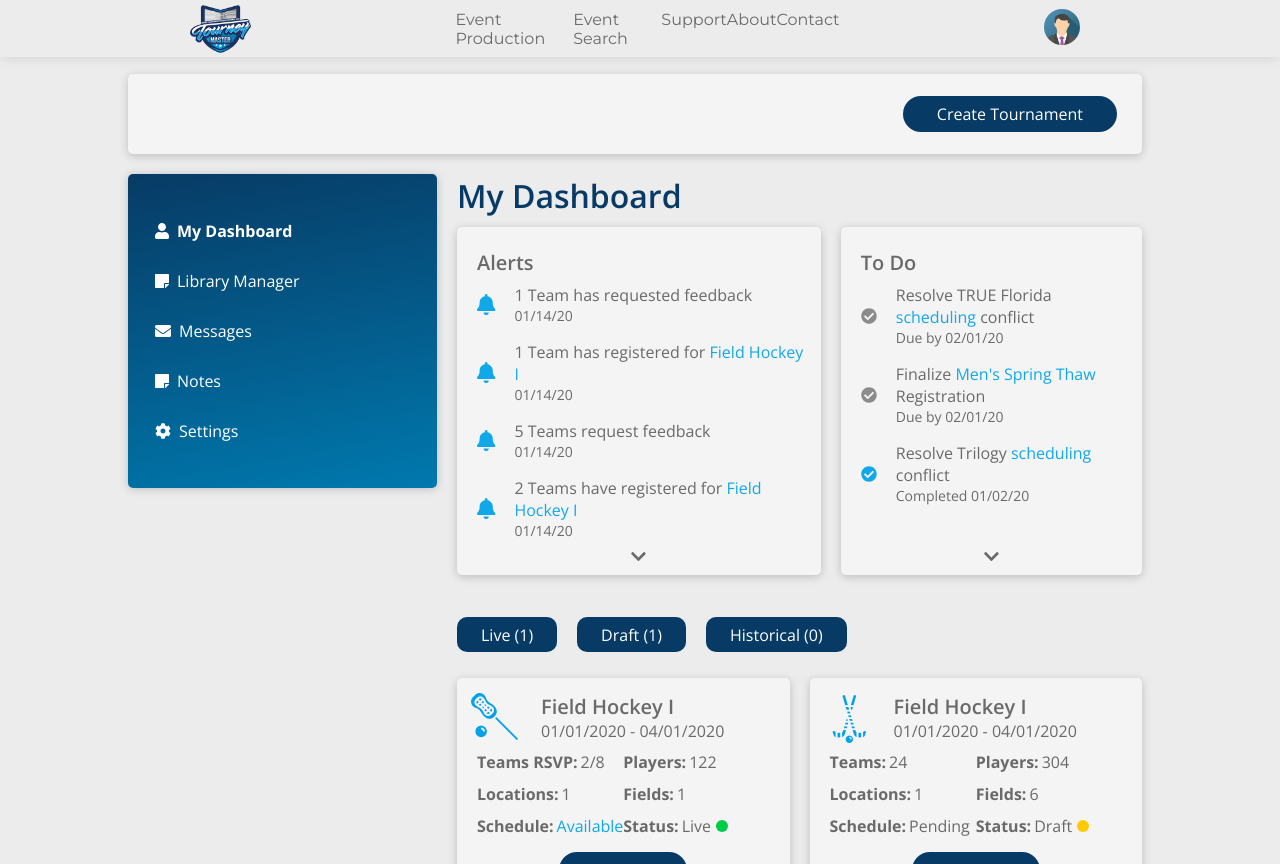
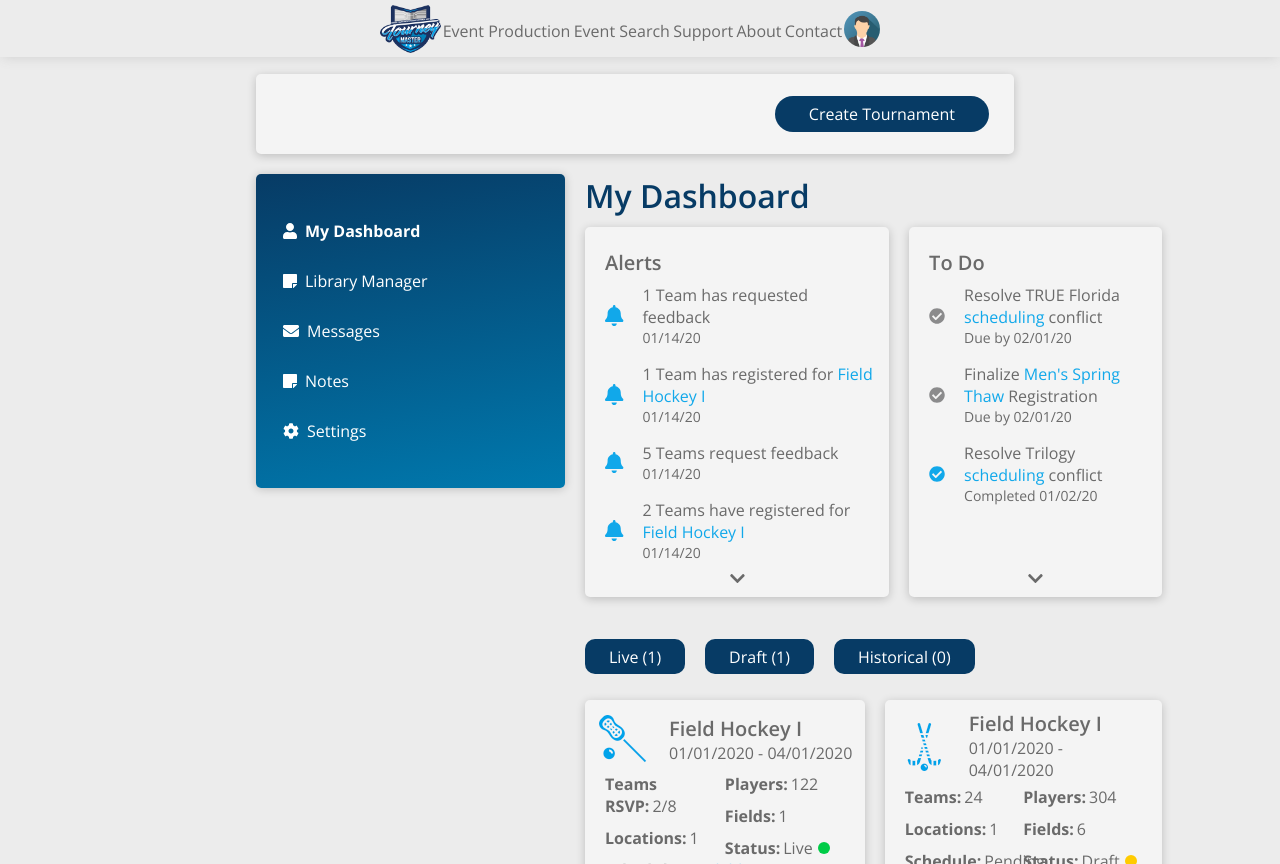
Before and after one commit to rostyk1331/tourney, a React (Create React App) app: page /page in a window 1280 px wide. Built offline with nearby package versions, Linux system fonts and the light colour scheme; what aws-amplify would draw is missing.

Commit message:
style fixes

```diff
--- a/src/components/Dashboard/styles.module.scss
+++ b/src/components/Dashboard/styles.module.scss
@@ -16,7 +16,7 @@
 }
 
 .dashboard {
-    width: 80%;
+    width: 60%;
     height: 100%;
     margin: 0 auto;
 }
--- a/src/components/Header/index.jsx
+++ b/src/components/Header/index.jsx
@@ -7,7 +7,7 @@ class Header extends React.Component {
     render() {
         return (
             <ul className="navbar">
-                <li><img src={logo} className="logo"/></li>
+                <li><img src={logo} className="logo-header"/></li>
                 <div className="menu-container">
                     <li><a href="#">Event Production</a></li>
                     <li><a href="#">Event Search</a></li>
--- a/src/components/Header/style.css
+++ b/src/components/Header/style.css
@@ -5,13 +5,15 @@
     align-items: center;
     list-style-type: none;
     margin: 0 0 7px 0;
-    padding: 0;
+    padding: 5px 0 0 0;
     background-color: #ececec;
     box-shadow: 0px 2px 12px -2px rgba(206,206,206,1);
     position: sticky;
+    top: 0;
+    width: 100%;
 }
 .menu-container {
-    width: 30%;
+    width: 40%;
     display: flex;
     flex-direction: row;
     justify-content: space-around;
@@ -21,17 +23,18 @@ li {
 }
 a {
     font-size: 16px;
+    font-family: 'Open Sans';
     color: #6a6a6a;
     text-decoration: none;
 }
-.logo {
+.logo-header {
     width: 61px;
     height: 48px;
-    margin-left: 190px;
+    margin-left: 380px;
 }
 .avatar {
     width: 36px;
     height: 36px;
     border-radius: 50%;
-    margin-right: 200px;
+    margin-right: 400px;
 }
```
